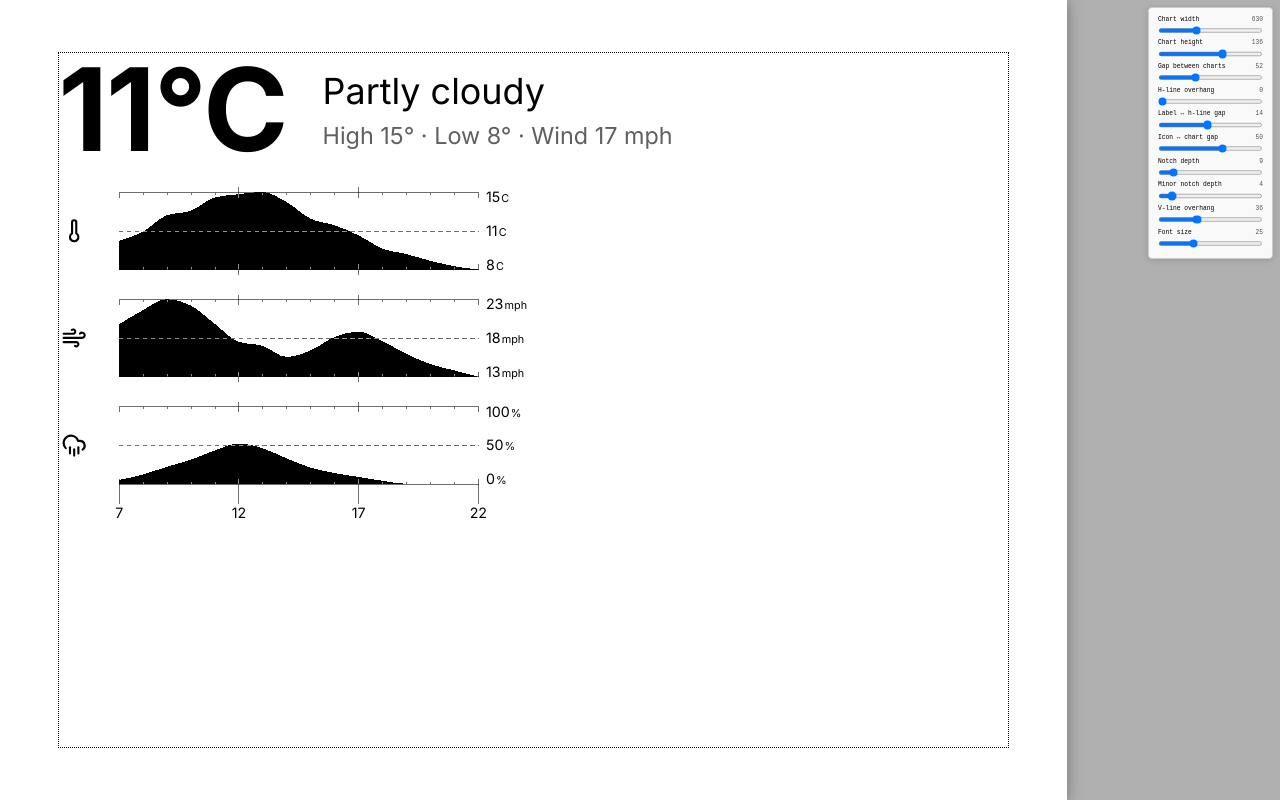
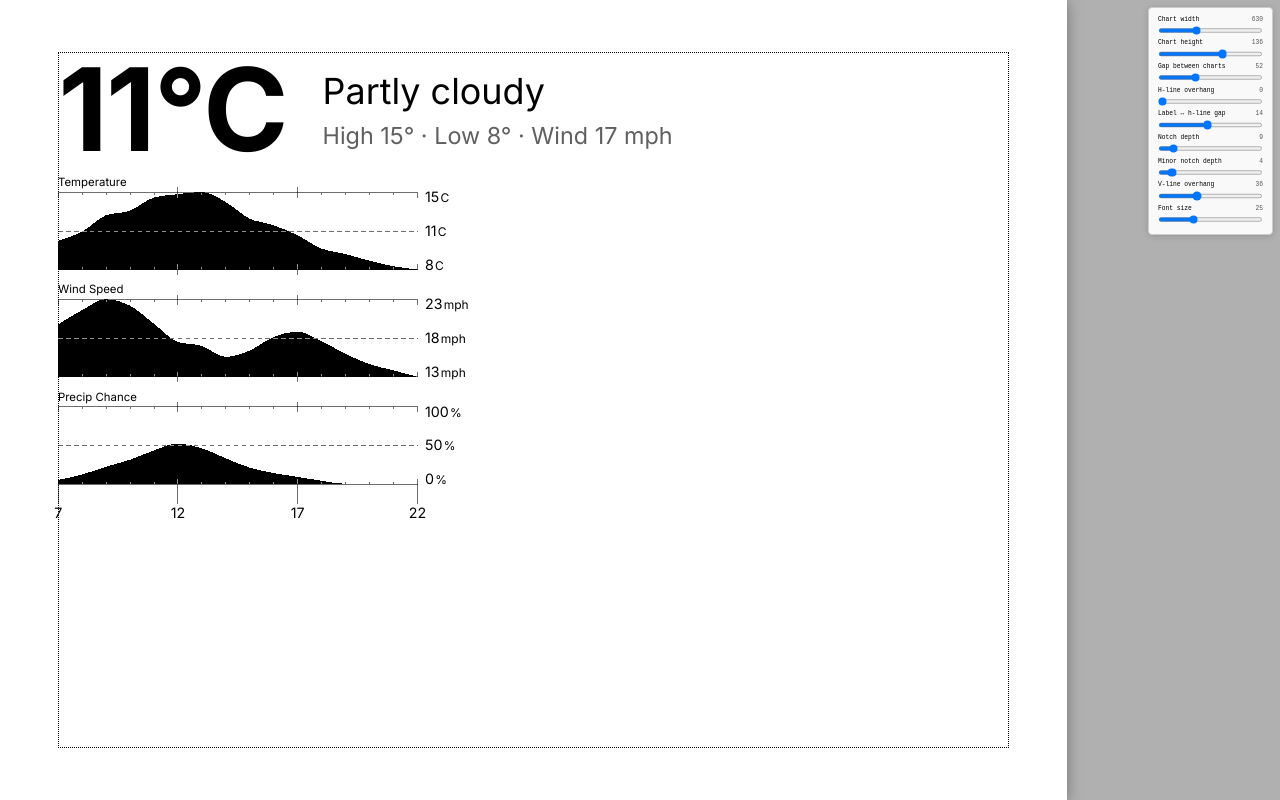
Before and after one commit to owenoclee/trmnl-dash, a plain HTML site: page dashboard.html in a window 1280 px wide. Drawn offline with nearby package versions, Linux system fonts and the light colour scheme.

Commit message:
feat: replace per-chart weather icons with text labels
Drop the Lucide icon column (therm/wind/rain) and label each chart by name (Temperature / Wind Speed / Precip Chance) instead. Removes the unused icon constants and iconGap slider, anchors charts at x=0, and slightly enlarges the y-axis unit suffix.

```diff
--- a/dashboard.html
+++ b/dashboard.html
@@ -101,10 +101,7 @@ body.debug .page::before { display: block; }
   // ---------------------------------------------------------------------------
   // Fixed constants
   // ---------------------------------------------------------------------------
-  const PT        = 227 / 72;
   const CONTENT_W = 1872 - 2 * 102;
-  const ICON_COL  = 18 * PT;
-  const LABEL_W   = 22 * PT;
   const N_DAY     = 16;
   const GRID_SW   = 1;
   const FONT      = "'Inter', system-ui, sans-serif";
@@ -113,7 +110,6 @@ body.debug .page::before { display: block; }
   // Tunable config — driven by sliders in browser preview, fixed at render time
   // ---------------------------------------------------------------------------
   const cfg = {
-    iconGap:  50,                   // gap between icon column and chart area
     hExt:     0,                    // h-line left overhang past chart edge
     labelGap: 14,                   // gap between chart edge and y-axis label
     notch:    9,                    // v-line notch depth (px into chart)
@@ -170,32 +166,11 @@ body.debug .page::before { display: block; }
   }
 
   // ---------------------------------------------------------------------------
-  // Icons — Lucide (MIT), 24×24 viewBox
-  // ---------------------------------------------------------------------------
-  function drawIcon(svg, type, cx, cy) {
-    const size  = ICON_COL * 0.78;
-    const scale = size / 24;
-    const g = svg.append('g').attr('transform',
-      `translate(${cx - size/2}, ${cy - size/2}) scale(${scale})`);
-    const s = el => el.attr('fill','none').attr('stroke','black')
-      .attr('stroke-width',2).attr('stroke-linecap','round').attr('stroke-linejoin','round');
-    if (type === 'therm') {
-      s(g.append('path').attr('d', 'M14 4v10.54a4 4 0 1 1-4 0V4a2 2 0 0 1 4 0Z'));
-    } else if (type === 'wind') {
-      for (const d of ['M12.8 19.6A2 2 0 1 0 14 16H2','M17.5 8a2.5 2.5 0 1 1 2 4H2','M9.8 4.4A2 2 0 1 1 11 8H2'])
-        s(g.append('path').attr('d', d));
-    } else if (type === 'rain') {
-      for (const d of ['M4 14.899A7 7 0 1 1 15.71 8h1.79a4.5 4.5 0 0 1 2.5 8.242','M16 14v6','M8 14v6','M12 16v6'])
-        s(g.append('path').attr('d', d));
-    }
-  }
-
-  // ---------------------------------------------------------------------------
   // Render — clears and redraws the chart SVG from current cfg
   // ---------------------------------------------------------------------------
   function render() {
-    const { iconGap, hExt, labelGap, notch, notchSm, vExt, chartW, chartH, chartGap, labelFs } = cfg;
-    const chartX0 = ICON_COL + iconGap;
+    const { hExt, labelGap, notch, notchSm, vExt, chartW, chartH, chartGap, labelFs } = cfg;
+    const chartX0 = 0;
     const chartX1 = Math.round(chartX0 + chartW) + 1; // right edge of the pixel column the right tick occupies
     const chartsH = 3 * chartH + 2 * chartGap;
     const svgH    = chartsH + vExt + labelFs + 4;
@@ -206,9 +181,9 @@ body.debug .page::before { display: block; }
       .style('display', 'block').style('overflow', 'visible');
 
     const series = [
-      { data: sliceDay(DATA.hourlyTemp),   unit: 'C',   icon: 'therm'                  },
-      { data: sliceDay(DATA.hourlyWind),   unit: 'mph', icon: 'wind'                   },
-      { data: sliceDay(DATA.hourlyPrecip), unit: '%',   icon: 'rain', yMin: 0, yMax: 100 },
+      { data: sliceDay(DATA.hourlyTemp),   unit: 'C',   name: 'Temperature'            },
+      { data: sliceDay(DATA.hourlyWind),   unit: 'mph', name: 'Wind Speed'             },
+      { data: sliceDay(DATA.hourlyPrecip), unit: '%',   name: 'Precip Chance', yMin: 0, yMax: 100 },
     ];
 
     // Pre-compute scales for each series (needed across passes)
@@ -267,8 +242,8 @@ body.debug .page::before { display: block; }
         .attr('font-size', labelFs).attr('font-family', FONT).text(label);
     });
 
-    // Pass 3 — h-lines, labels, icons (on top of blend-mode ticks, covering intersection artifacts)
-    series.forEach(({ unit, icon }, ci) => {
+    // Pass 3 — h-lines, labels, chart name (on top of blend-mode ticks, covering intersection artifacts)
+    series.forEach(({ unit, name }, ci) => {
       const { cy, dMin, dMax } = scales[ci];
 
       [0, 0.5, 1].forEach(frac => {
@@ -287,7 +262,7 @@ body.debug .page::before { display: block; }
 
       const lx   = chartX0 + chartW + labelGap;
       const capH = labelFs * 0.72;
-      const unitFs = Math.round(labelFs * 0.76);
+      const unitFs = Math.round(labelFs * 0.85);
       [
         { val: dMax,              y: cy + capH                   },
         { val: (dMin + dMax) / 2, y: cy + chartH / 2 + capH / 2 },
@@ -300,7 +275,12 @@ body.debug .page::before { display: block; }
         t.append('tspan').attr('font-size', unitFs).attr('dx', 2).text(unit);
       });
 
-      drawIcon(svg, icon, ICON_COL / 2, cy + chartH / 2);
+      svg.append('text')
+        .attr('x', chartX0).attr('y', cy - labelFs * 0.4)
+        .attr('dominant-baseline', 'auto')
+        .attr('font-size', labelFs * 0.8).attr('font-family', FONT)
+        .attr('fill', 'black')
+        .text(name);
     });
   }
 
@@ -337,7 +317,6 @@ body.debug .page::before { display: block; }
       { key: 'chartGap', label: 'Gap between charts',  min: 0,    max: 150,  step: 2   },
       { key: 'hExt',     label: 'H-line overhang',     min: 0,    max: 100,  step: 1   },
       { key: 'labelGap', label: 'Label ↔ h-line gap',  min: 0,    max: 30,   step: 1   },
-      { key: 'iconGap',  label: 'Icon ↔ chart gap',    min: 0,    max: 80,   step: 1   },
       { key: 'notch',    label: 'Notch depth',         min: 0,    max: 80,   step: 1   },
       { key: 'notchSm',  label: 'Minor notch depth',   min: 0,    max: 40,   step: 1   },
       { key: 'vExt',     label: 'V-line overhang',     min: 0,    max: 100,  step: 1   },
```
